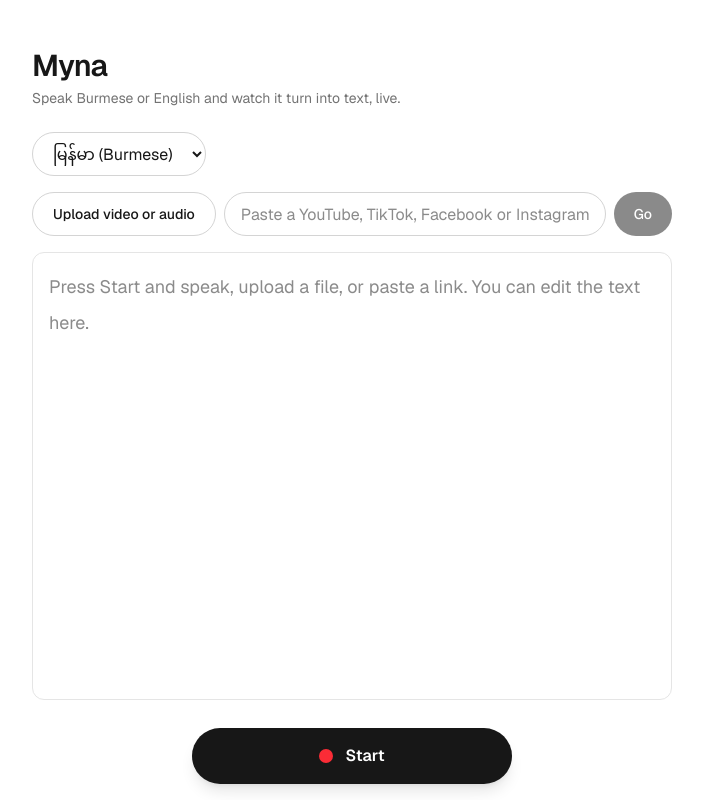
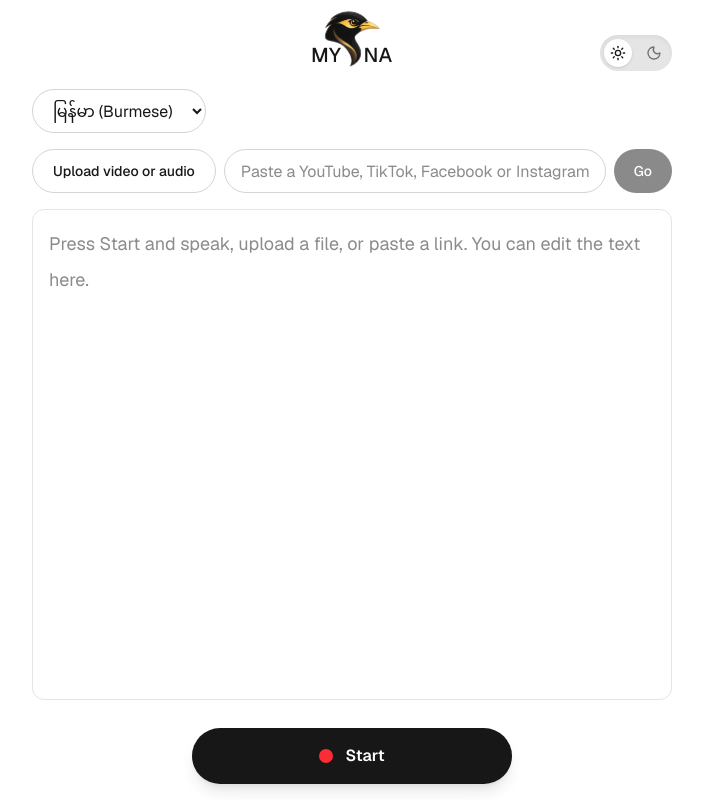
Before and after one commit to paing-tech/myna, a Next.js app: page / in a window 1280 px wide. Shown: the whole page, without its empty margins (288-991 px from the left). Built offline with nearby package versions, Linux system fonts and the light colour scheme.

Commit message:
logo added

```diff
--- a/app/globals.css
+++ b/app/globals.css
@@ -1,8 +1,18 @@
 @import "tailwindcss";
+
+/* dark: utilities follow the .dark class on <html> (set by the toggle), not the OS */
+@custom-variant dark (&:where(.dark, .dark *));
 
 :root {
   --background: #ffffff;
   --foreground: #171717;
+  color-scheme: light;
+}
+
+.dark {
+  --background: #0a0a0a;
+  --foreground: #ededed;
+  color-scheme: dark; /* native controls (select menu, scrollbars) match too */
 }
 
 @theme inline {
@@ -13,13 +23,6 @@
   --font-mono: var(--font-geist-mono);
 }
 
-@media (prefers-color-scheme: dark) {
-  :root {
-    --background: #0a0a0a;
-    --foreground: #ededed;
-  }
-}
-
 body {
   background: var(--background);
   color: var(--foreground);
--- a/app/layout.tsx
+++ b/app/layout.tsx
@@ -31,12 +31,24 @@
   viewportFit: "cover",
 };
 
+// Runs before the page paints: saved choice, else the system setting.
+// Doing this in React instead would flash the wrong theme on load.
+const themeScript = `try {
+  var t = localStorage.getItem("theme");
+  var dark = t ? t === "dark" : matchMedia("(prefers-color-scheme: dark)").matches;
+  document.documentElement.classList.toggle("dark", dark);
+} catch (e) {}`;
+
 export default function RootLayout({ children }: LayoutProps<"/">) {
   return (
     <html
       lang="en"
       className={`${geistSans.variable} ${geistMono.variable} ${notoMyanmar.variable} h-full antialiased`}
+      suppressHydrationWarning // the script above changes <html class> before React loads
     >
+      <head>
+        <script dangerouslySetInnerHTML={{ __html: themeScript }} />
+      </head>
       <body className="min-h-full flex flex-col">{children}</body>
     </html>
   );
--- a/app/page.tsx
+++ b/app/page.tsx
@@ -1,13 +1,34 @@
+import Image from "next/image";
 import LiveTranscriber from "@/components/LiveTranscriber";
+import ThemeToggle from "@/components/ThemeToggle";
 
 export default function Home() {
   return (
-    <main className="mx-auto flex w-full max-w-2xl flex-1 flex-col px-4 pt-6 sm:pt-12">
-      <header className="mb-6">
-        <h1 className="text-2xl font-semibold tracking-tight sm:text-3xl">Myna</h1>
-        <p className="mt-1 text-sm text-neutral-500">
-          Speak Burmese or English and watch it turn into text, live.
-        </p>
+    <main className="mx-auto flex w-full max-w-2xl flex-1 flex-col px-4 pt-10 sm:pt-10">
+      {/* Title centred; toggle pinned right without pushing the title off-centre */}
+      <header className="relative mb-6 flex items-center justify-center">
+        {/* Wordmark "MY [bird] NA". Everything is sized in em, so the bird
+            scales with the text size. */}
+        <h1 className="flex items-end text-xl leading-none font-medium tracking-wide sm:text-xl">
+          <span className="sr-only">Myna</span>
+          <span aria-hidden="true">MY</span>
+          {/* Narrow slot between the letters; the bird overflows it so its neck
+              sits in the gap, its head rises above and its beak hangs over "NA" */}
+          <span aria-hidden="true" className="relative h-[1.25em] w-[1.1em] shrink-0">
+            <Image
+              src="/logo.svg"
+              alt=""
+              width={96}
+              height={96}
+              loading="eager"
+              className="absolute bottom-[-0.15em] left-[-1em] size-[3em] max-w-none dark:drop-shadow-[0_0_1px_rgba(255,255,255,0.7)]"
+            />
+          </span>
+          <span aria-hidden="true">NA</span>
+        </h1>
+        <div className="absolute right-0">
+          <ThemeToggle />
+        </div>
       </header>
       <LiveTranscriber />
     </main>
--- /dev/null
+++ b/components/ThemeToggle.tsx
@@ -0,0 +1,62 @@
+"use client";
+
+import { useSyncExternalStore } from "react";
+
+// The <html> element's "dark" class is the single source of truth.
+// Watching it means the toggle stays right however the class changes.
+function subscribe(onChange: () => void) {
+  const observer = new MutationObserver(onChange);
+  observer.observe(document.documentElement, { attributes: true, attributeFilter: ["class"] });
+  return () => observer.disconnect();
+}
+
+const isDarkNow = () => document.documentElement.classList.contains("dark");
+
+export default function ThemeToggle() {
+  // Server can't know the theme; false there, real value after hydration
+  const isDark = useSyncExternalStore(subscribe, isDarkNow, () => false);
+
+  function toggle() {
+    const next = !isDark;
+    document.documentElement.classList.toggle("dark", next);
+    try {
+      localStorage.setItem("theme", next ? "dark" : "light");
+    } catch {} // private mode etc.: still switches, just isn't remembered
+  }
+
+  return (
+    <button
+      type="button"
+      role="switch"
+      aria-checked={isDark}
+      aria-label="Dark mode"
+      onClick={toggle}
+      className="relative flex h-9 w-[4.5rem] items-center justify-between rounded-full bg-neutral-200 p-1 shadow-inner transition-colors dark:bg-neutral-800"
+    >
+      {/* Sliding knob sits under whichever icon is active */}
+      <span
+        className={`absolute left-1 top-1 size-7 rounded-full bg-white shadow transition-transform duration-300 dark:bg-neutral-950 ${
+          isDark ? "translate-x-9" : ""
+        }`}
+      />
+      <span className="relative flex size-7 items-center justify-center text-neutral-900 dark:text-neutral-500">
+        <svg xmlns="http://www.w3.org/2000/svg" width="16" height="16" viewBox="0 0 24 24" fill="none" stroke="currentColor" strokeWidth="2" strokeLinecap="round" strokeLinejoin="round" aria-hidden="true">
+          <circle cx="12" cy="12" r="4" />
+          <path d="M12 2v2" />
+          <path d="M12 20v2" />
+          <path d="m4.93 4.93 1.41 1.41" />
+          <path d="m17.66 17.66 1.41 1.41" />
+          <path d="M2 12h2" />
+          <path d="M20 12h2" />
+          <path d="m6.34 17.66-1.41 1.41" />
+          <path d="m19.07 4.93-1.41 1.41" />
+        </svg>
+      </span>
+      <span className="relative flex size-7 items-center justify-center text-neutral-500 dark:text-white">
+        <svg xmlns="http://www.w3.org/2000/svg" width="16" height="16" viewBox="0 0 24 24" fill="none" stroke="currentColor" strokeWidth="2" strokeLinecap="round" strokeLinejoin="round" aria-hidden="true">
+          <path d="M20.985 12.486a9 9 0 1 1-9.473-9.472c.405-.022.617.46.402.803a6 6 0 0 0 8.268 8.268c.344-.215.825-.004.803.401" />
+        </svg>
+      </span>
+    </button>
+  );
+}
```
Also changed, not shown: public/logo.svg (added).
